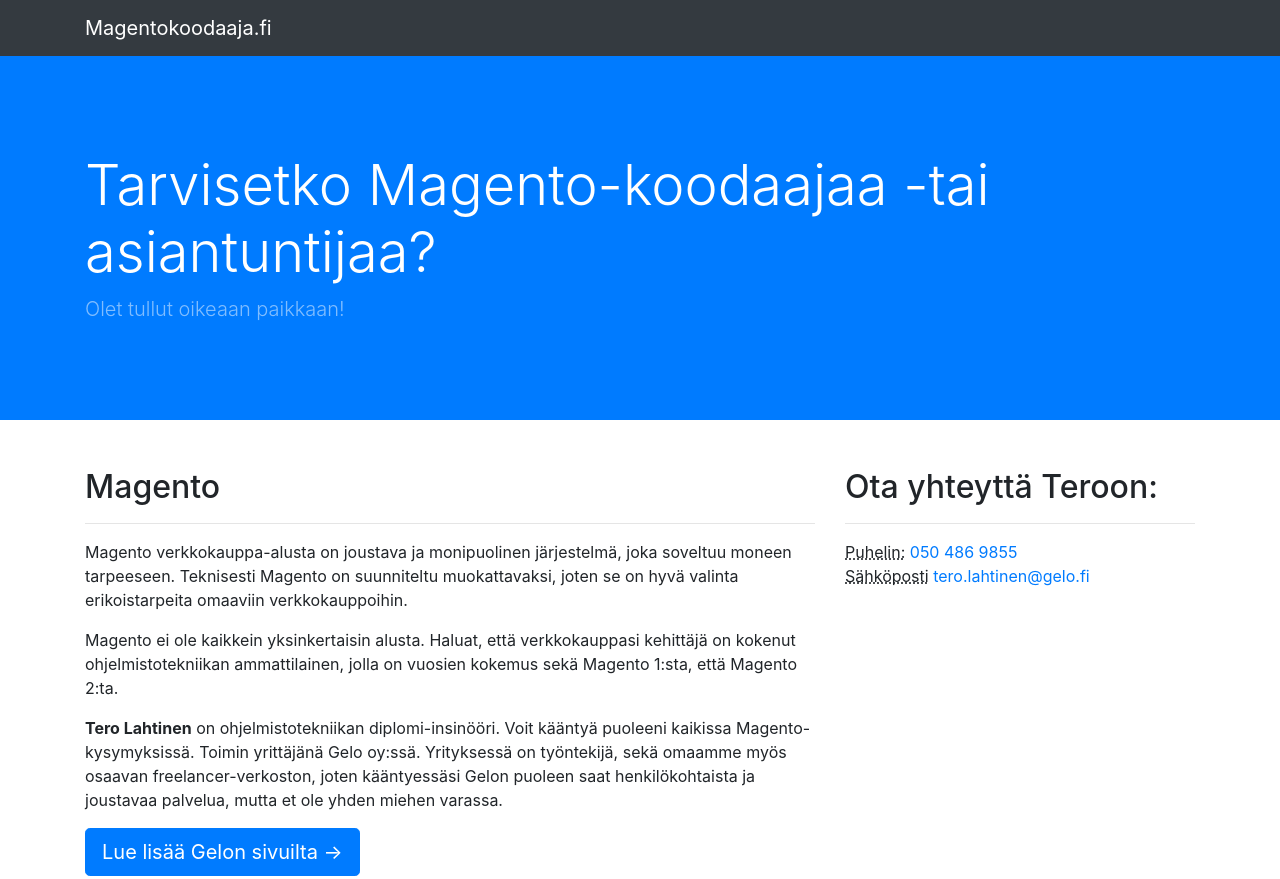
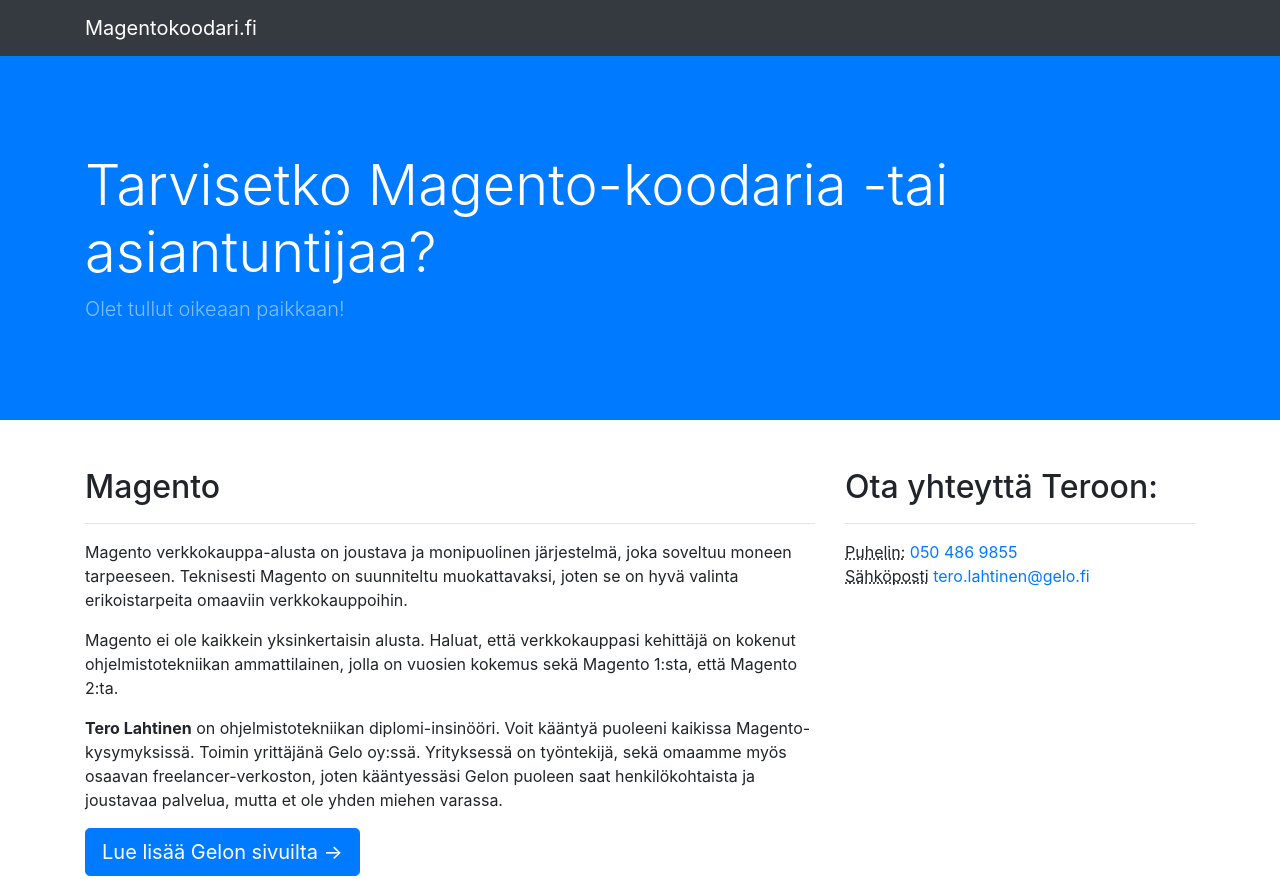
Before and after one commit to terolahtinen/magentokoodari, a website: page index.html in a window 1280 px wide. Shown: the top 879 px of the page. Drawn offline with Linux system fonts and the light colour scheme.

Commit message:
koodaaja --> koodari

```diff
--- a/index.html
+++ b/index.html
@@ -5,10 +5,10 @@
 
   <meta charset="utf-8">
   <meta name="viewport" content="width=device-width, initial-scale=1, shrink-to-fit=no">
-  <meta name="description" content="Magentokoodaaja.fi - koodaaja, kehittäjä, devaaja tai asiantuntija Magento-verkkokaupallesi">
+  <meta name="description" content="Magentokoodari.fi - koodaaja, kehittäjä, devaaja tai asiantuntija Magento-verkkokaupallesi">
   <meta name="author" content="Tero Lahtinen - tero.lahtinen@gelo.fi - 050 496 0955">
 
-  <title>Magentokoodaaja.fi - koodaaja, kehittäjä, devaaja tai asiantuntija Magento-verkkokaupallesi</title>
+  <title>Magentokoodari.fi - koodari, kehittäjä, devaaja tai asiantuntija Magento-verkkokaupallesi</title>
 
   <!-- Bootstrap core CSS -->
   <link href="vendor/bootstrap/css/bootstrap.min.css" rel="stylesheet">
@@ -23,7 +23,7 @@
   <!-- Navigation -->
   <nav class="navbar navbar-expand-lg navbar-dark bg-dark fixed-top">
     <div class="container">
-      <a class="navbar-brand" href="#">Magentokoodaaja.fi</a>
+      <a class="navbar-brand" href="#">Magentokoodari.fi</a>
       <button class="navbar-toggler" type="button" data-toggle="collapse" data-target="#navbarResponsive" aria-controls="navbarResponsive" aria-expanded="false" aria-label="Toggle navigation">
         <span class="navbar-toggler-icon"></span>
       </button>
@@ -35,7 +35,7 @@
     <div class="container h-100">
       <div class="row h-100 align-items-center">
         <div class="col-lg-12">
-          <h1 class="display-4 text-white mt-5 mb-2">Tarvisetko Magento-koodaajaa -tai asiantuntijaa?</h1>
+          <h1 class="display-4 text-white mt-5 mb-2">Tarvisetko Magento-koodaria -tai asiantuntijaa?</h1>
           <p class="lead mb-5 text-white-50">Olet tullut oikeaan paikkaan!</p>
         </div>
       </div>
```
